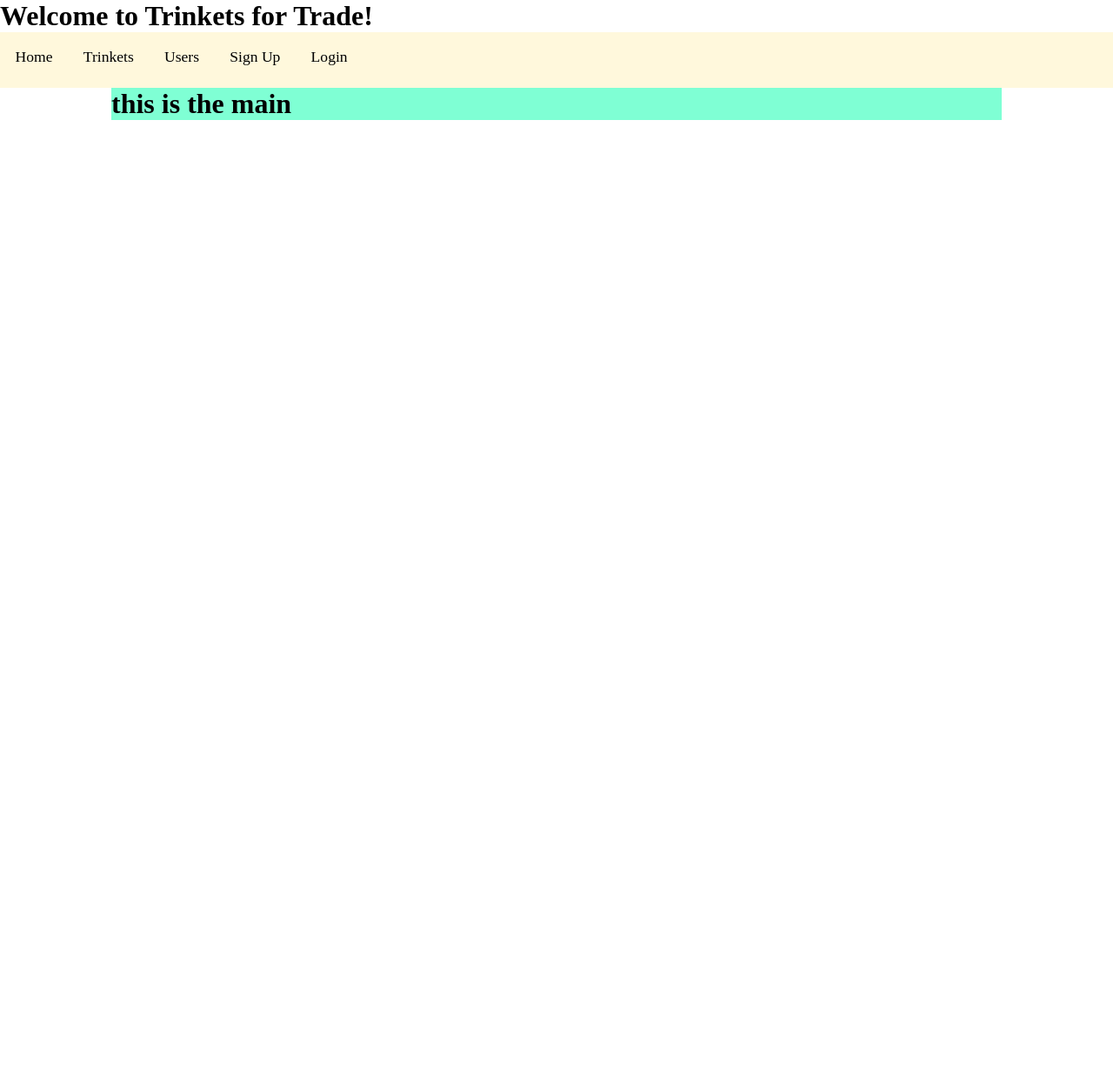
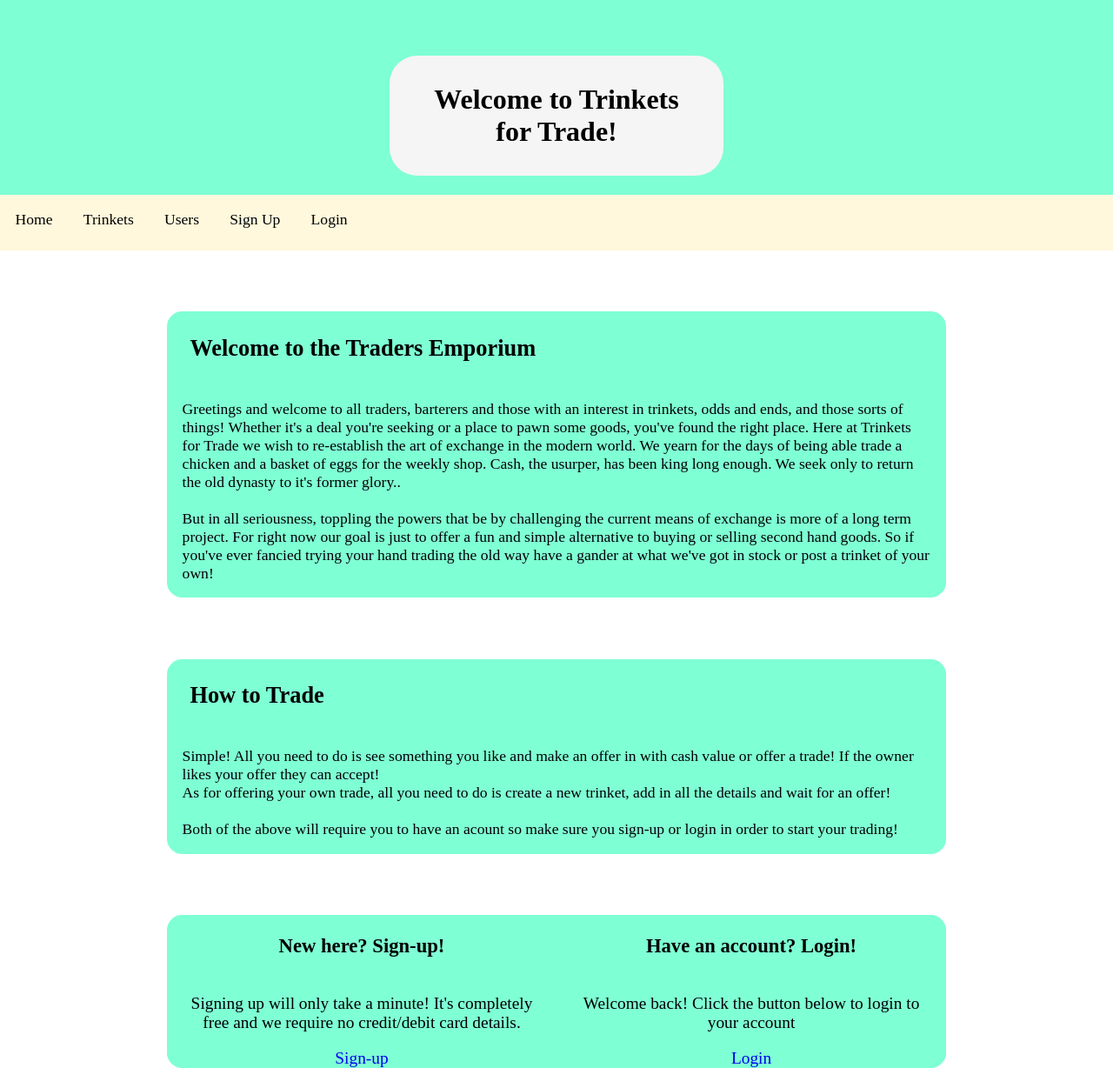
Before and after one commit to Neil-McCarthy/Trinkets-for-Trade, a React (Create React App) app in the folder frontend/: page / in a window 1280 px wide. Shown: the whole page at 87% size. Before the commit the page ends 800 px from the top, so only its background shows below. Built offline with nearby package versions, Linux system fonts and the light colour scheme.

Commit message:
adding content and styles to public.js

```diff
--- a/frontend/src/App.js
+++ b/frontend/src/App.js
@@ -18,12 +18,12 @@ function App() {
       <Route path='/' element={<Layout />}>
         <Route index element={<Public />} />
         <Route path='login' element={<Login />} />
+        <Route path='newUser' element={<NewUserForm />} />
         <Route element={<PersistLogin />}>
           <Route element={<Prefetch />}>
             <Route path='users'>
               <Route index element={<UsersList />} />
               <Route path=':id' element={<EditUser />} />
-              <Route path='newUser' element={<NewUserForm />} />
             </Route>
             <Route path='trinkets'>
               <Route index element={<TrinketsList />} />
--- a/frontend/src/components/Public.js
+++ b/frontend/src/components/Public.js
@@ -8,10 +8,48 @@ const Public = () => {
         <React.Fragment>
             <Header />
             <Nav isLoggedIn={false} />
-            <main>
-                <h1>
-                    this is the main
-                </h1>
+            <main className='home'>
+                <section>
+                    <h1>
+                        Welcome to the Traders Emporium
+                    </h1>
+                    <p>
+                        Greetings and welcome to all traders, barterers and those with an interest in trinkets, odds and ends, and those sorts of things! Whether it's a deal you're seeking or a place to pawn some goods, you've found the right place.
+                        Here at Trinkets for Trade we wish to re-establish the art of exchange in the modern world. We yearn for the days of being able trade a chicken and a basket of eggs for the weekly shop.
+                        Cash, the usurper, has been king long enough. We seek only to return the old dynasty to it's former glory..<br/><br/>
+                        But in all seriousness, toppling the powers that be by challenging the current means of exchange is more of a long term project. For right now our goal is just to offer a fun and simple alternative to buying or selling second hand goods.
+                        So if you've ever fancied trying your hand trading the old way have a gander at what we've got in stock or post a trinket of your own!
+                    </p>
+                </section>
+                <section>
+                    <h1>
+                        How to Trade
+                    </h1>
+                    <p>
+                        Simple! All you need to do is see something you like and make an offer in with cash value or offer a trade! If the owner likes your offer they can accept!<br/>As for offering your own trade, all you need to do is create a new trinket, add
+                        in all the details and wait for an offer!<br/><br/>Both of the above will require you to have an acount so make sure you sign-up or login in order to start your trading!
+                    </p>
+                </section>
+                <section className='auth'>
+                    <section>
+                        <h1>
+                            New here? Sign-up!
+                        </h1>
+                        <p>
+                            Signing up will only take a minute! It's completely free and we require no credit/debit card details.
+                        </p>
+                        <a href="newUser">Sign-up</a>
+                    </section>
+                    <section>
+                        <h1>
+                            Have an account? Login!
+                        </h1>
+                        <p>
+                            Welcome back! Click the button below to login to your account
+                        </p>
+                        <a href="login">Login</a>
+                    </section>
+                </section>
             </main>
         </React.Fragment>
     )
--- a/frontend/src/index.css
+++ b/frontend/src/index.css
@@ -16,6 +16,23 @@ a {
   text-decoration: none;
 }
 /* <<<GENERAL */
+
+/* HEADER>>> */
+
+header {
+  text-align: center;
+  height: 10em;
+  padding-top: 4em;
+  background-color: aquamarine;
+}
+header h1 {
+  padding: 1em;
+  background-color: whitesmoke;
+  margin: 0 35%;
+  border-radius: 1em;
+}
+
+/* <<<HEADER */
 
 /* NAV>>> */
 
@@ -49,12 +66,29 @@ nav a:hover, nav button:hover {
 
 main {
   margin: auto;
-  margin: 0 10%;
+  margin: 0 15%;
+}
+/* HOME PAGE>>> */
+.home section {
+  margin-top: 4em;
+  font-size: 110%;
+  border-radius: 1em;
   background-color: aquamarine;
 }
+.home section h1, .home section p {
+  padding:1em;
+}
+.home .auth {
+  display: grid;
+  grid-template-columns: repeat(2, 1fr);
+  text-align: center;
+}
+.home .auth section {
+  margin: 0;
+}
+/* <<<HOME PAGE */
 
 /* DISPLAY SECTION>>> */
-
 .display-all-section {
   margin: auto;
   margin-top: 2em;
@@ -62,7 +96,6 @@ main {
   grid-template-columns: repeat(4, 1fr);
   row-gap: 2em;
 }
-
 /* <<<DISPLAY SECTION */
 
 /* <<<MAIN */
```
Also changed, not shown: 1 other file (tests, documents, lock files or other folders).
